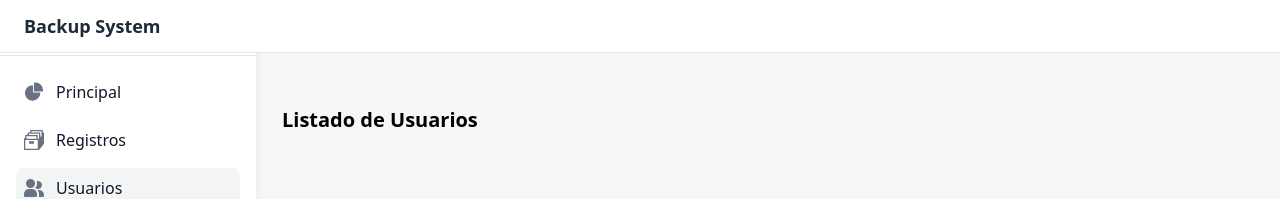
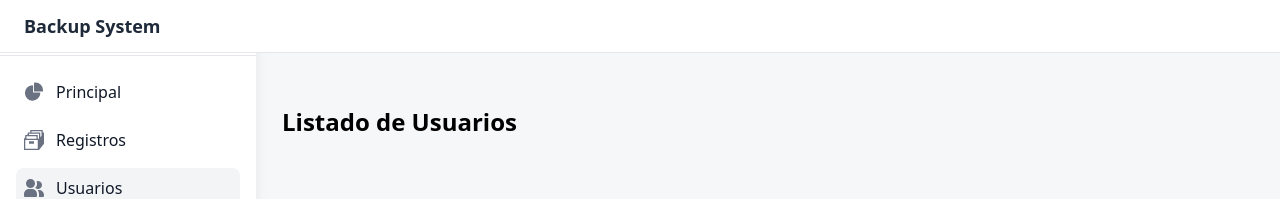
Before and after one commit to LuisLachapel/Backup_Project, a Vue app in the folder frontend/: page /users in a window 1280 px wide. Shown: the top 199 px of the page. Built offline with nearby package versions, Linux system fonts and the light colour scheme; no server answers; sample sign-in values are in the browser's storage.

Commit message:
eliminacion de elementos fab innecesarios.

```diff
--- a/frontend/src/components/AsideBar.vue
+++ b/frontend/src/components/AsideBar.vue
@@ -9,7 +9,7 @@ const router = useRouter()
 
 const isOpen = defineModel()
 
-// 🔹 Cerrar aside cuando cambie de ruta (solo móvil)
+// Cerrar aside cuando cambie de ruta (solo móvil)
 router.afterEach(() => {
   if (window.innerWidth < 640) { // sm breakpoint de Tailwind
     isOpen.value = false
@@ -20,7 +20,7 @@ const logout = () => {
   session.logout()
   router.push('/auth')
 }
-// 🧠 Iniciales del usuario
+// Iniciales del usuario
 const userInitials = computed(() => {
   const name = session.currentUser?.name || ''
   const parts = name.trim().split(' ')
--- a/frontend/src/components/OpenNavBar.vue
+++ b/frontend/src/components/OpenNavBar.vue
@@ -6,19 +6,19 @@ const emit = defineEmits(['toggle-sidebar'])
 
 <template>
   <nav class="fixed top-0 left-0 z-50 w-full bg-white dark:bg-gray-900 border-b border-gray-200 dark:border-gray-700 flex items-center justify-between px-4 py-3 sm:px-6">
-    <!-- Botón menú (solo visible en móvil) -->
+    <!-- Botón menú  -->
     <button
       @click="$emit('toggle-sidebar')"
       class="sm:hidden inline-flex items-center justify-center p-2 rounded-md text-gray-700 hover:bg-gray-200 dark:text-gray-300 dark:hover:bg-gray-700"
     >
-      <!-- Icono hamburguesa -->
+      <!-- Icono -->
       <svg class="w-6 h-6" fill="none" stroke="currentColor" viewBox="0 0 24 24">
         <path stroke-linecap="round" stroke-linejoin="round" stroke-width="2"
               d="M4 6h16M4 12h16M4 18h16" />
       </svg>
     </button>
 
-    <!-- Título o logo -->
+    <!--Titulo -->
     <h1 class="text-lg font-bold text-gray-800 dark:text-white">Backup System</h1>
   </nav>
 </template>
--- a/frontend/src/components/note/FABNote.vue
+++ b/frontend/src/components/note/FABNote.vue
@@ -49,6 +49,7 @@ const CreateNote = async (note) => {
                 </svg>
                 <span class="block mb-px text-xs font-medium">Enviar</span>
             </button>
+            <!--
             <button type="button"
                 class="w-[68px] h-[68px] text-gray-500 bg-white rounded-full border border-gray-200 dark:border-gray-600 hover:text-gray-900 shadow-xs dark:hover:text-white dark:text-gray-400 hover:bg-gray-50 dark:bg-gray-700 dark:hover:bg-gray-600 focus:ring-4 focus:ring-gray-300 focus:outline-none dark:focus:ring-gray-400">
                 <svg class="w-4 h-4 mx-auto mb-1" aria-hidden="true" xmlns="http://www.w3.org/2000/svg"
@@ -59,6 +60,7 @@ const CreateNote = async (note) => {
                 </svg>
                 <span class="block mb-px text-xs font-medium">Print</span>
             </button>
+            -->
             <button type="button" @click="showDownloadModal = true"
                 class="w-[68px] h-[68px] text-gray-500 bg-white rounded-full border border-gray-200 dark:border-gray-600 hover:text-gray-900 shadow-xs dark:hover:text-white dark:text-gray-400 hover:bg-gray-50 dark:bg-gray-700 dark:hover:bg-gray-600 focus:ring-4 focus:ring-gray-300 focus:outline-none dark:focus:ring-gray-400">
                 <svg class="w-4 h-4 mx-auto mb-1" aria-hidden="true" xmlns="http://www.w3.org/2000/svg"
--- a/frontend/src/components/note/NoteDownloadModal.vue
+++ b/frontend/src/components/note/NoteDownloadModal.vue
@@ -47,7 +47,7 @@ const fetchSummary = async () => {
     try {
         summary.value = await store.getSummary(startDate.value, endDate.value)
     } catch (err) {
-        errorMessage.value = "Error al obtener los datos"
+        errorMessage.value = err.message || "Error al obtener los datos"
         showError.value = true
     }
 }
--- a/frontend/src/components/user/FABUser.vue
+++ b/frontend/src/components/user/FABUser.vue
@@ -44,6 +44,8 @@ const CreateUser = async (user) => {
                 </svg>
                 <span class="block mb-px text-xs font-medium">Enviar</span>
             </button>
+
+            <!--
             <button type="button"
                 class="w-[68px] h-[68px] text-gray-500 bg-white rounded-full border border-gray-200 dark:border-gray-600 hover:text-gray-900 shadow-xs dark:hover:text-white dark:text-gray-400 hover:bg-gray-50 dark:bg-gray-700 dark:hover:bg-gray-600 focus:ring-4 focus:ring-gray-300 focus:outline-none dark:focus:ring-gray-400">
                 <svg class="w-4 h-4 mx-auto mb-1" aria-hidden="true" xmlns="http://www.w3.org/2000/svg"
@@ -54,6 +56,7 @@ const CreateUser = async (user) => {
                 </svg>
                 <span class="block mb-px text-xs font-medium">Print</span>
             </button>
+            -->
 
             <!--Descargar-->
             <button type="button" @click="showDownlodadModal = true"
@@ -68,7 +71,7 @@ const CreateUser = async (user) => {
                 <span class="block mb-px text-xs font-medium">descargar</span>
             </button>
 
-            <!--Crear posición-->
+            <!--Crear posición
             <button type="button" @click="showCreateModal = true"
                 class="w-[68px] h-[68px] text-gray-500 bg-white rounded-full border border-gray-200 dark:border-gray-600 hover:text-gray-900 shadow-xs dark:hover:text-white dark:text-gray-400 hover:bg-gray-50 dark:bg-gray-700 dark:hover:bg-gray-600 focus:ring-4 focus:ring-gray-300 focus:outline-none dark:focus:ring-gray-400">
                 <svg class="w-5 h-5 mx-auto mb-1 text-gray-800 dark:text-white" aria-hidden="true" xmlns="http://www.w3.org/2000/svg"
@@ -80,6 +83,7 @@ const CreateUser = async (user) => {
 
                 <span class="block mb-px text-xs font-medium">Cargo</span>
             </button>
+            -->
 
             <!--Crear Usuario-->
             <button type="button" @click="showCreateModal = true"
--- a/frontend/src/views/MainLayout.vue
+++ b/frontend/src/views/MainLayout.vue
@@ -17,7 +17,6 @@ const openSideBar = ref(false)
 
   <!-- Contenido principal -->
   <div class="p-4 sm:ml-64 bg-[#f6f7f8] min-h-screen">
-    <!-- Aumenta el margen para que no se solape con el nav fijo -->
     <div class="mt-16 sm:mt-20">
       <RouterView />
     </div>
--- a/frontend/src/views/Users.vue
+++ b/frontend/src/views/Users.vue
@@ -7,7 +7,7 @@ import FABUser from '@/components/user/FABUser.vue';
 <template>
 
  <main class="container mx-auto p-2.5">
-     <h2 class="text-xl font-semibold mb-4">Listado de Usuarios</h2>
+     <h2 class="text-2xl font-bold mb-4">Listado de Usuarios</h2>
     <section class="grid grid-cols-1 sm:grid-cols-2 lg:grid-cols-3 gap-4">
         <CardUser/>
     </section>
```
